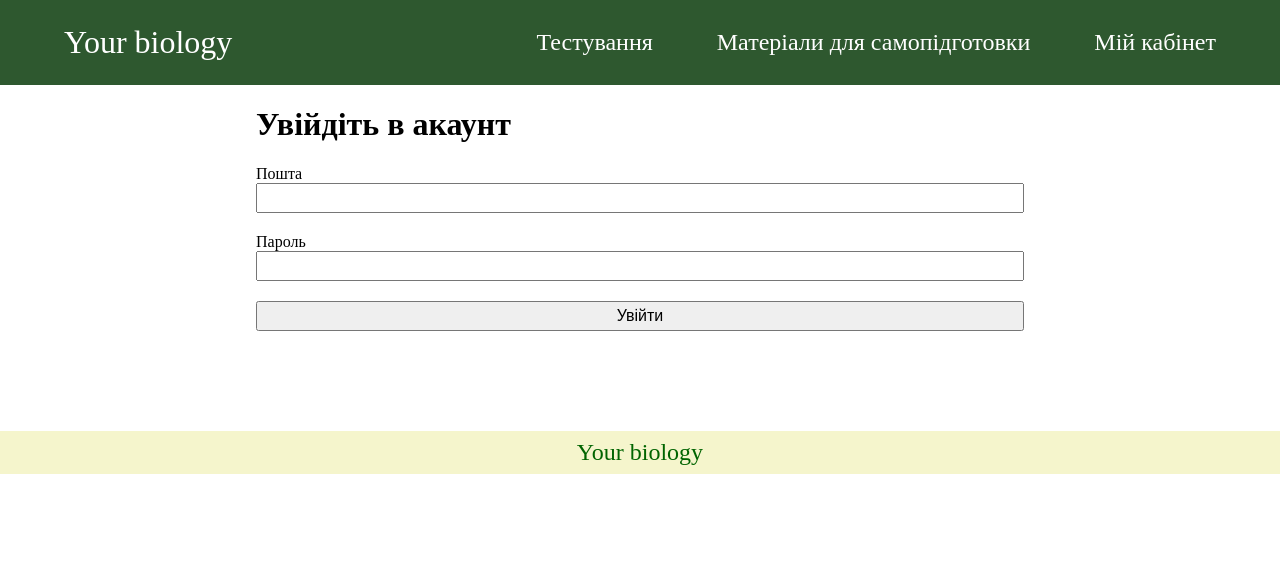
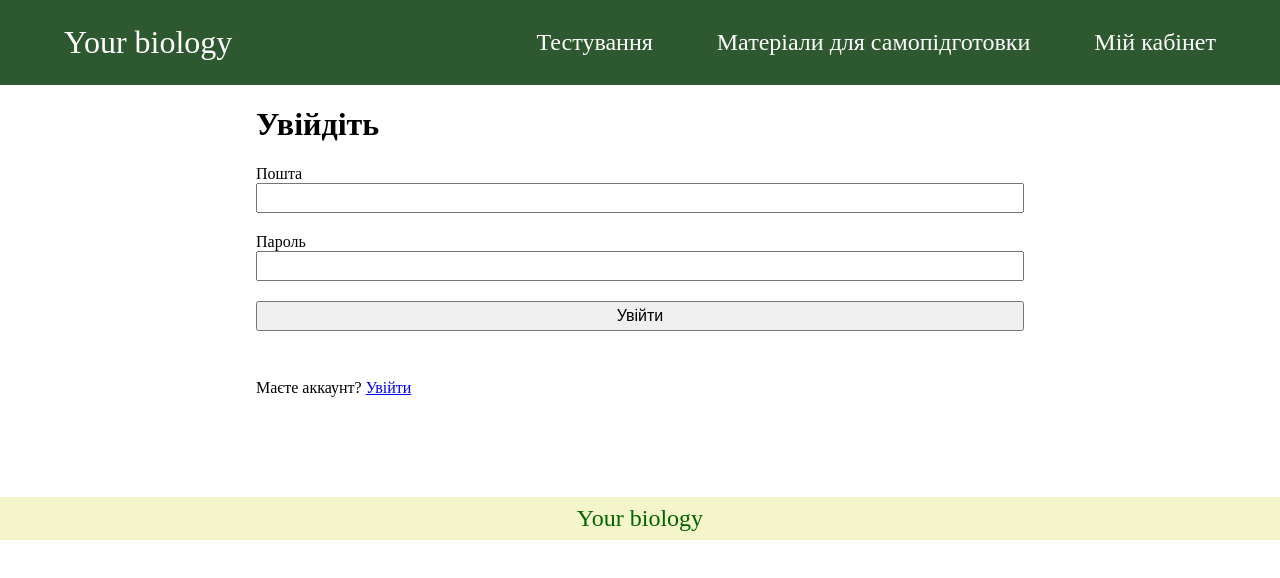
Before and after one commit to biologytest/biologytest, an Angular app: page /sign-in in a window 1280 px wide. Shown: the top 578 px of the page. Built offline with nearby package versions, Linux system fonts and the light colour scheme.

Commit message:
changed login view and logic

```diff
--- a/src/app/auth/sign-in/sign-in.component.css
+++ b/src/app/auth/sign-in/sign-in.component.css
@@ -1,8 +1,11 @@
 .wrapper {
+  margin: 0 auto 100px;
+  max-width: 768px;
+}
+
+.form {
   display: flex;
   flex-direction: column;
-  margin: 0 auto 100px;
-  max-width: 768px;
 }
 
 .input-field {
@@ -13,4 +16,5 @@
 .submit-btn {
   line-height: 24px;
   font-size: 16px;
+  margin-bottom: 48px;
 }
--- a/src/app/auth/sign-in/sign-in.component.html
+++ b/src/app/auth/sign-in/sign-in.component.html
@@ -1,12 +1,22 @@
 <div class="wrapper">
-  <h1>Увійдіть в акаунт</h1>
+  <h1>Увійдіть</h1>
+  <form class="form">
     <label class="label-field">
       Пошта
     </label>
-  <input type="email" class="input-field">
+    <input [(ngModel)]="userData.email" name="email" type="email" class="input-field">
     <label class="label-field">
       Пароль
     </label>
-  <input type="text" class="input-field">
-  <button class="submit-btn">Увійти</button>
+    <input [(ngModel)]="userData.password" name="password" type="text" class="input-field">
+    <button class="submit-btn" (click)="signIn()">Увійти</button>
+  </form>
+  <span>
+    Маєте аккаунт?
+    <a routerLink="/sign-in"
+       routerLinkActive="active"
+    >
+      Увійти
+    </a>
+  </span>
 </div>
--- a/src/app/auth/sign-in/sign-in.component.ts
+++ b/src/app/auth/sign-in/sign-in.component.ts
@@ -1,4 +1,5 @@
 import { Component, OnInit } from '@angular/core';
+import {AuthService} from "../../service/auth.service";
 
 @Component({
   selector: 'app-sign-in',
@@ -6,10 +7,20 @@ import { Component, OnInit } from '@angular/core';
   styleUrls: ['./sign-in.component.css']
 })
 export class SignInComponent implements OnInit {
+  public userData = {
+    email: "",
+    password: ""
+  }
 
-  constructor() { }
+  constructor(private authService: AuthService) { }
 
   ngOnInit() {
   }
 
+  public signIn(): void {
+    this.authService.signIn(this.userData)
+      .subscribe((data) => console.log(data),
+        error => console.log(error));
+  }
+
 }
--- a/src/app/service/auth.service.ts
+++ b/src/app/service/auth.service.ts
@@ -5,11 +5,15 @@ import { HttpClient } from "@angular/common/http";
   providedIn: 'root'
 })
 export class AuthService {
-  private backEndUrl = 'https://biologytest.herokuapp.com/api/signup';
+  private backEndUrl = 'https://biologytest.herokuapp.com/api';
 
   constructor(private http: HttpClient) { }
 
   public signUp(user) {
-    return this.http.post<any>(this.backEndUrl, user);
+    return this.http.post<any>(`${this.backEndUrl}/signup`, user);
+  }
+
+  public signIn(user) {
+    return this.http.post<any>(`${this.backEndUrl}/signin`, user);
   }
 }
```
Lines whose indentation alone changed are shown as unchanged.
